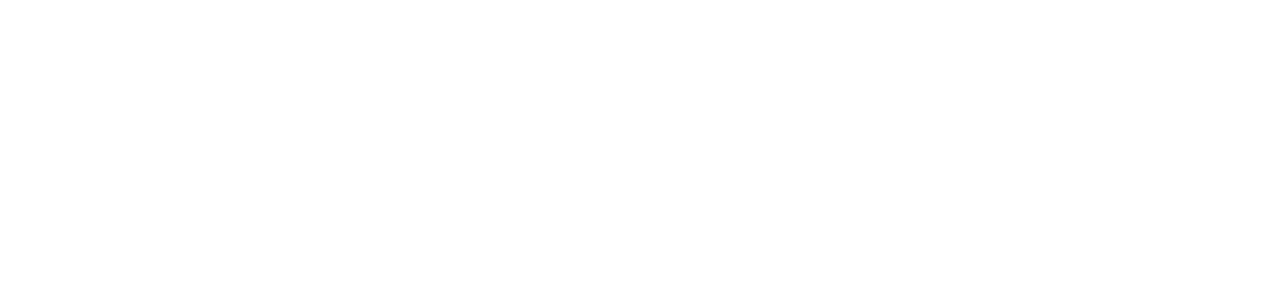
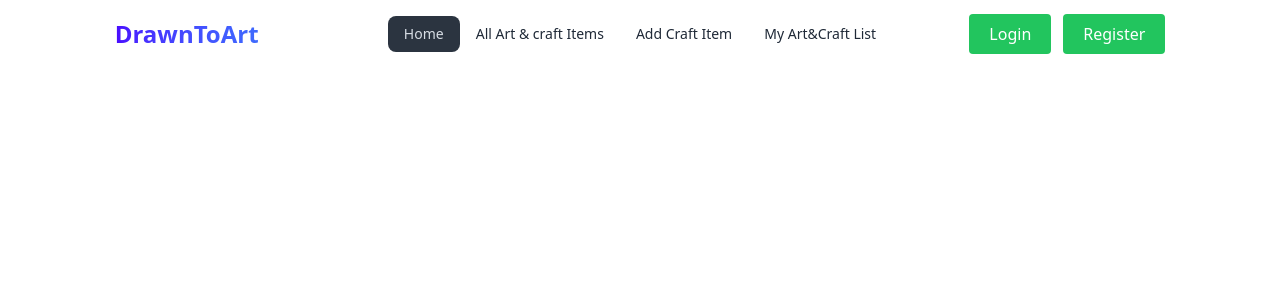
Before and after one commit to MdSaifulIslamRafsan/-DrawnToArt-client-side, a React (Vite) app: page / in a window 1280 px wide. Shown: the top 300 px of the page. Built offline with nearby package versions, Linux system fonts and the light colour scheme.

Commit message:
added navbar

```diff
--- a/src/Component/Root.jsx
+++ b/src/Component/Root.jsx
@@ -1,10 +1,13 @@
 import { Outlet } from "react-router-dom";
+import Navbar from "../SharedPage/Navbar";
 
 
 const Root = () => {
     return (
         <>
-
+         <nav className="mx-auto w-[95%] lg:w-10/12 max-w-[1440px]">
+          <Navbar></Navbar>
+         </nav>
           <Outlet></Outlet>
 
         </>
--- a/src/Pages/Error.jsx
+++ b/src/Pages/Error.jsx
@@ -9,7 +9,7 @@
       <Lottie className="h-72" animationData={error} loop={true} />
       <div className="flex flex-col items-center justify-center">
         <p className="text-3xl md:text-4xl lg:text-5xl  mt-7">Page Not Found</p>
-        <p className="md:text-lg lg:text-xl  mt-5">
+        <p className="text-sm md:text-lg lg:text-xl  mt-5">
           Sorry, the page you are looking for{" "}
           {errorMessage.statusText || errorMessage.message}
         </p>
@@ -18,7 +18,7 @@
           className="relative  mt-7 rounded px-10 py-2.5 overflow-hidden group bg-green-500 hover:bg-gradient-to-r hover:from-green-500 hover:to-green-400 text-white hover:ring-2 hover:ring-offset-2 hover:ring-green-400 transition-all ease-out duration-300"
         >
           <span className="absolute right-0 w-8 h-32 -mt-12 transition-all duration-1000 transform translate-x-12 bg-white opacity-10 rotate-12 group-hover:-translate-x-40 ease" />
-          <span className="relative">Button Text</span>
+          <span className="relative">Return Home</span>
         </Link>
       </div>
     </div>
--- /dev/null
+++ b/src/SharedPage/Navbar.jsx
@@ -0,0 +1,76 @@
+import { Link, NavLink } from "react-router-dom";
+
+const Navbar = () => {
+  const NavbarLink = (
+    <>
+      <li>
+        <NavLink to={"/"}>Home</NavLink>
+      </li>
+      <li>
+        <NavLink to={"/AllArt&craftItems"}>All Art & craft Items</NavLink>
+      </li>
+      <li>
+        <NavLink to={"/AddCraftItem"}>Add Craft Item</NavLink>
+      </li>
+      <li>
+        <NavLink to={"MyArt&CraftList"}>My Art&Craft List</NavLink>
+      </li>
+    </>
+  );
+
+  return (
+    <div className="navbar bg-base-100">
+      <div className="navbar-start">
+        <div className="dropdown">
+          <div tabIndex={0} role="button" className="btn btn-ghost lg:hidden">
+            <svg
+              xmlns="http://www.w3.org/2000/svg"
+              className="h-5 w-5"
+              fill="none"
+              viewBox="0 0 24 24"
+              stroke="currentColor"
+            >
+              <path
+                strokeLinecap="round"
+                strokeLinejoin="round"
+                strokeWidth="2"
+                d="M4 6h16M4 12h8m-8 6h16"
+              />
+            </svg>
+          </div>
+          <ul
+            tabIndex={0}
+            className="menu menu-sm dropdown-content mt-3 z-[1] p-2 shadow bg-base-100 rounded-box w-52"
+          >
+            {NavbarLink}
+          </ul>
+        </div>
+        <span className="text-sm lg:text-2xl bg-300% font-bold bg-gradient-to-r from-primary via-blue-500 to-secondary text-transparent bg-clip-text animate-gradient">
+        DrawnToArt
+        </span>
+      </div>
+      <div className="navbar-center hidden lg:flex">
+        <ul className="menu menu-horizontal px-1">{NavbarLink}</ul>
+      </div>
+      <div className="navbar-end space-x-3">
+        <Link to={'/login'}
+          className="rounded px-5 py-2 overflow-hidden group bg-green-500 relative hover:bg-gradient-to-r hover:from-green-500 hover:to-green-400 text-white hover:ring-2 hover:ring-offset-2 hover:ring-green-400 transition-all ease-out duration-300"
+        >
+          <span className="absolute right-0 w-8 h-32 -mt-12 transition-all duration-1000 transform translate-x-12 bg-white opacity-10 rotate-12 group-hover:-translate-x-40 ease"></span>
+          <span className="relative">Login</span>
+        </Link>
+
+
+        <Link
+          to={"/register"}
+          className="rounded px-5 py-2 overflow-hidden group bg-green-500 relative hover:bg-gradient-to-r hover:from-green-500 hover:to-green-400 text-white hover:ring-2 hover:ring-offset-2 hover:ring-green-400 transition-all ease-out duration-300"
+        >
+          <span className="absolute right-0 w-8 h-32 -mt-12 transition-all duration-1000 transform translate-x-12 bg-white opacity-10 rotate-12 group-hover:-translate-x-40 ease"></span>
+          <span className="relative">Register</span>
+        </Link>
+      </div>
+    </div>
+  );
+};
+
+export default Navbar;
--- a/tailwind.config.js
+++ b/tailwind.config.js
@@ -5,7 +5,21 @@
     "./src/**/*.{js,ts,jsx,tsx}",
   ],
   theme: {
-    extend: {},
+    extend: {
+      keyframes: {
+        animatedgradient: {
+          '0%': { backgroundPosition: '0% 50%' },
+          '50%': { backgroundPosition: '100% 50%' },
+          '100%': { backgroundPosition: '0% 50%' },
+        },
+      },
+      backgroundSize: {
+        '300%': '300%',
+      },
+      animation: {
+        gradient: 'animatedgradient 6s ease infinite alternate',
+      },
+    },
   },
   plugins: [require("daisyui")],
 }
```
